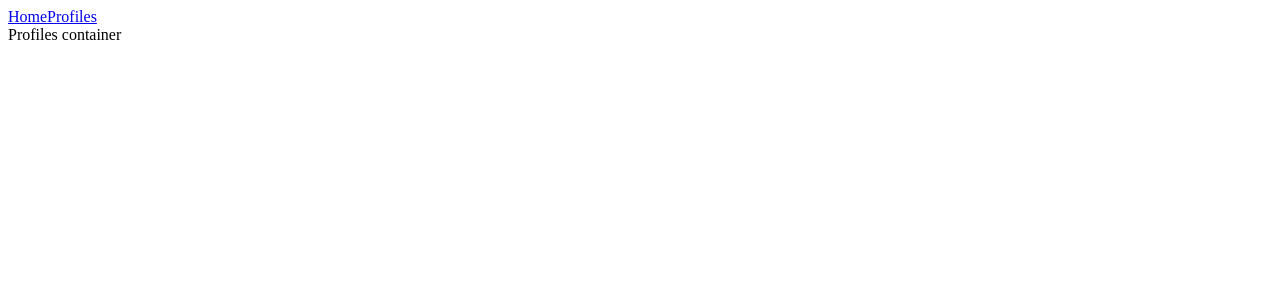
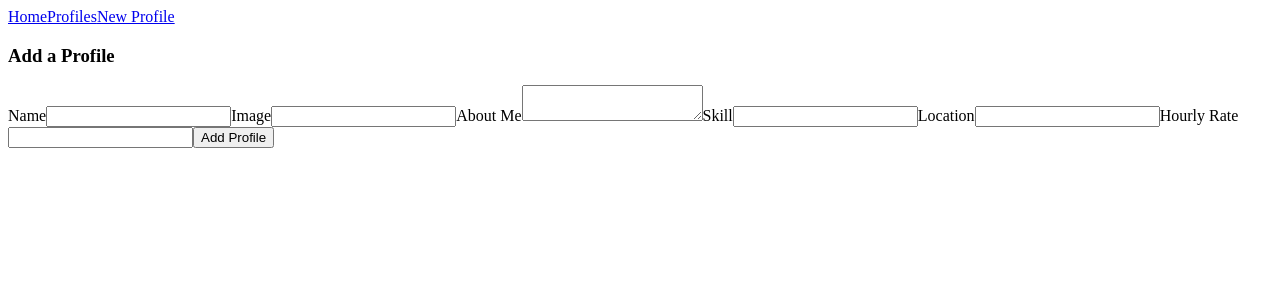
Before and after one commit to etellezp/event-jobs-client, a React (Create React App) app: page /profiles/new in a window 1280 px wide. Shown: the top 300 px of the page. Built offline with nearby package versions, Linux system fonts and the light colour scheme.

Commit message:
fetch all profiles from api and setState to profiles obtained from fetching the api

```diff
--- /dev/null
+++ b/src/components/ProfileForm.js
@@ -0,0 +1,29 @@
+import React, { Component } from 'react';
+
+class ProfileForm extends Component {
+
+  render() {
+    return (
+      <div>
+        <h3>Add a Profile</h3>
+        <form>
+          <label htmlFor="name">Name</label>
+          <input type="text" name="name" />
+          <label htmlFor="image_url">Image</label>
+          <input type="text" name="image_url" />
+          <label htmlFor="about">About Me</label>
+          <textarea name="about"></textarea>
+          <label htmlFor="skill">Skill</label>
+          <input type="text" name="skill" />
+          <label htmlFor="location">Location</label>
+          <input type="text" name="location" />
+          <label htmlFor="rate">Hourly Rate</label>
+          <input type="number" name="rate" />
+          <button type="submit">Add Profile</button>
+        </form>
+      </div>
+    )
+  }
+}
+
+export default ProfileForm;
--- a/src/containers/App.js
+++ b/src/containers/App.js
@@ -1,8 +1,9 @@
 import React, { Component } from 'react';
 import { Link, Route } from 'react-router-dom';
 import './App.css';
-import Home from '../components/Home'
-import Profiles from './Profiles'
+import Home from '../components/Home';
+import Profiles from './Profiles';
+import ProfileForm from '../components/ProfileForm';
 
 class App extends Component {
   render() {
@@ -11,10 +12,12 @@ class App extends Component {
         <nav>
           <Link to="/">Home</Link>
           <Link to="/profiles">Profiles</Link>
+          <Link to="/profiles/new">New Profile</Link>
         </nav>
         <div>
           <Route exact path="/" component={Home} />
-          <Route path="/profiles" component={Profiles} />
+          <Route exact path="/profiles" component={Profiles} />
+          <Route path="/profiles/new" component={ProfileForm} />
         </div>
       </div>
     )
--- a/src/containers/Profiles.js
+++ b/src/containers/Profiles.js
@@ -1,10 +1,25 @@
 import React, { Component } from 'react';
 
 class Profiles extends Component {
+  constructor(props) {
+    super(props)
+    this.state = {
+      profiles: []
+    }
+  }
+
+  componentDidMount() {
+    fetch('http://localhost:3001/api/profiles')
+      .then(response => response.json())
+      .then(profiles => this.setState({
+        profiles
+      }))
+  }
+
   render() {
     return (
       <div>
-        Profiles container
+        <h3>Check Profiles</h3>
       </div>
     )
   }
```
